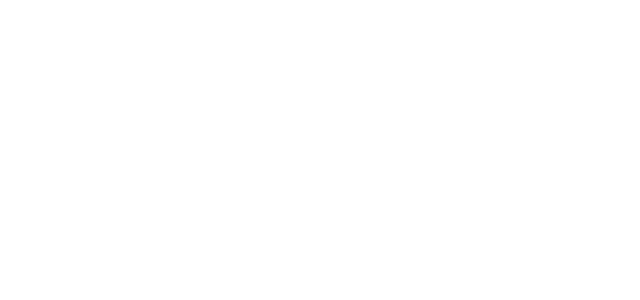
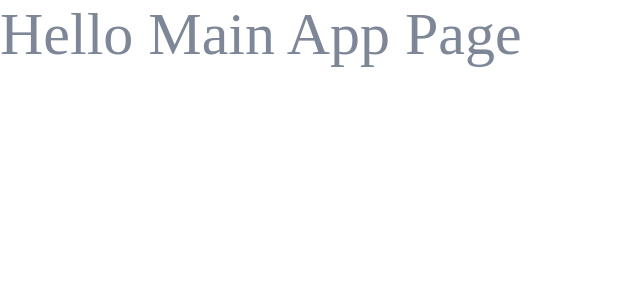
Before and after one commit to BryantIT/sbtb-frontend-school-site, a React (Create React App) app: page / in a window 1280 px wide. Shown: the top 300 px of the page, without its empty margins (0-640 px from the left). Built offline with nearby package versions, Linux system fonts and the light colour scheme.

Commit message:
changed default port

```diff
--- a/package.json
+++ b/package.json
@@ -11,7 +11,7 @@
     "react-scripts": "3.4.1"
   },
   "scripts": {
-    "start": "react-scripts start",
+    "start": "PORT=3001 react-scripts start",
     "build": "react-scripts build",
     "test": "react-scripts test",
     "eject": "react-scripts eject"
--- a/src/App.js
+++ b/src/App.js
@@ -1,13 +1,14 @@
-import React from 'react';
-import logo from './logo.svg';
+import React, { Component } from 'react';
 import './App.css';
 
-function App() {
-  return (
-    <div>
-
-    </div>
-  );
+class App extends Component {
+  render() {
+    return (
+      <div>
+        <h1>Hello Main App Page</h1>
+      </div>
+    );
+  }
 }
 
 export default App;
```
